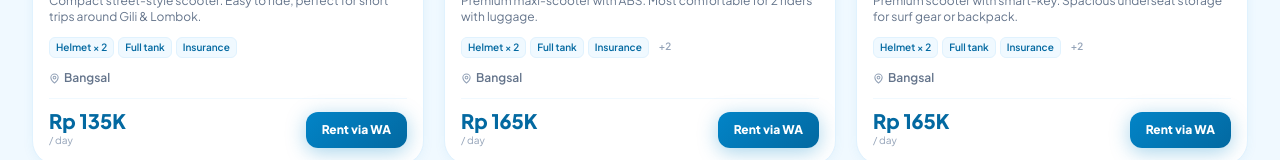
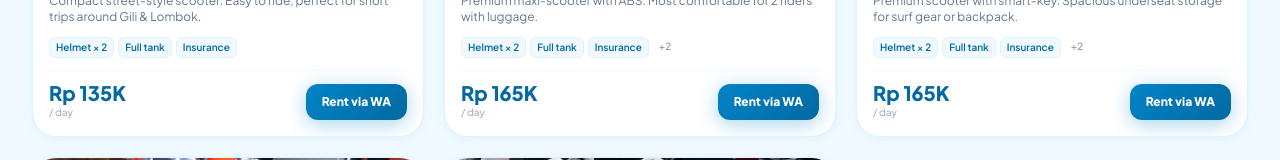
Before and after one commit to Laluhelmi/tapToGO, a Next.js app: page /rental in a window 1280 px wide. Shown: the part 749-909 px from the top of the page. Built offline with nearby package versions, Linux system fonts and the light colour scheme; no server answers.

Commit message:
ui(rental): remove location chip from vehicle card (all motors at Bangsal)

```diff
--- a/src/components/VehicleCard.tsx
+++ b/src/components/VehicleCard.tsx
@@ -135,17 +135,6 @@ export default function VehicleCard({ vehicle, startDate, duration = 1, quantity
           )}
         </div>
 
-        {/* Locations */}
-        <div className="flex items-center gap-1 mb-3 text-xs" style={{ color: "#94a3b8" }}>
-          <svg width="11" height="11" viewBox="0 0 24 24" fill="none" stroke="currentColor" strokeWidth="2.2" strokeLinecap="round" strokeLinejoin="round">
-            <path d="M20 10c0 6-8 12-8 12s-8-6-8-12a8 8 0 0 1 16 0z"/><circle cx="12" cy="10" r="3"/>
-          </svg>
-          <span className="font-semibold truncate" style={{ color: "#64748b" }}>
-            {vehicle.locations.slice(0, 2).join(", ")}
-            {vehicle.locations.length > 2 && ` +${vehicle.locations.length - 2}`}
-          </span>
-        </div>
-
         {/* Price + CTA */}
         <div className="flex items-center justify-between mt-auto pt-3" style={{ borderTop: "1px solid #f0f9ff" }}>
           <div>
```
